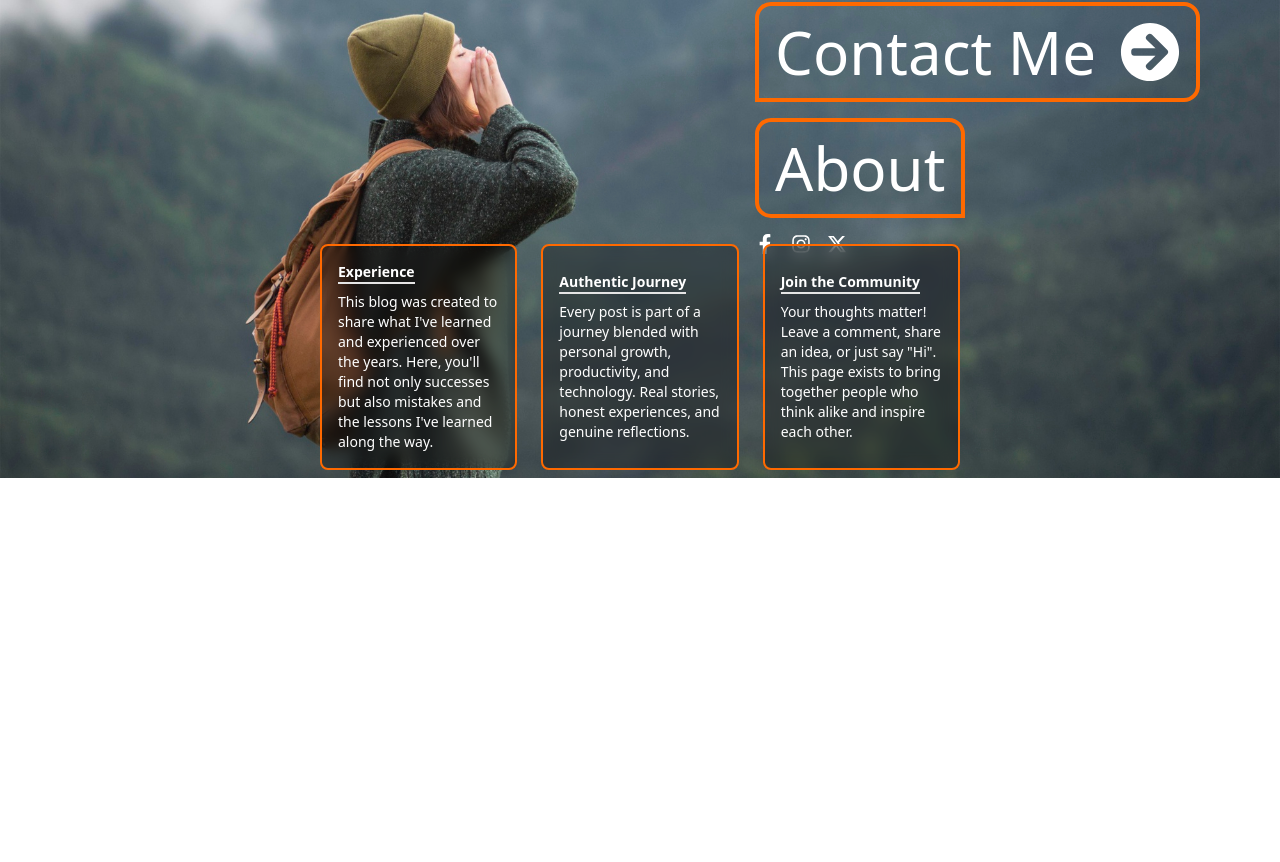
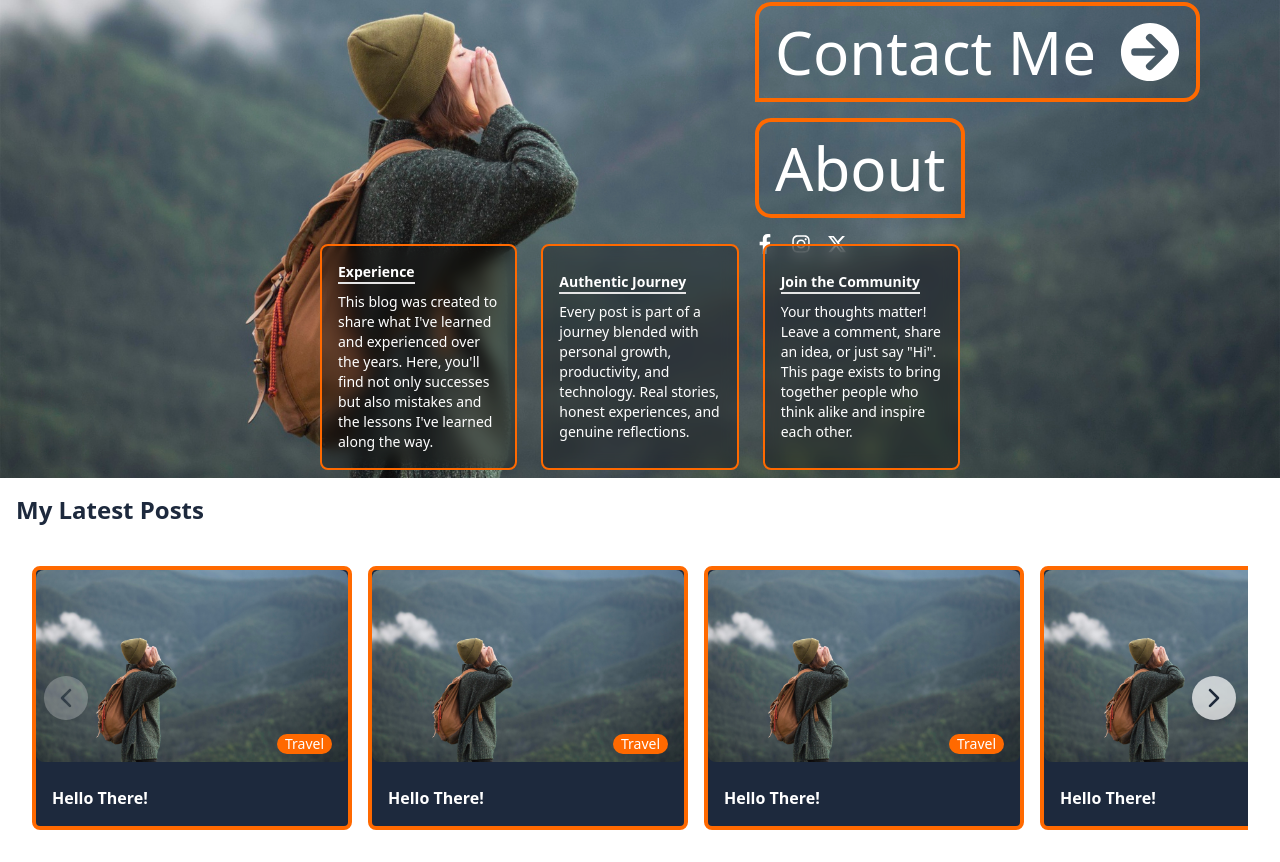
Before and after one commit to furkanarslan1/next-personal-blog, a Next.js app: page / in a window 1280 px wide. Shown: the part 222-1084 px from the top of the page. Before the commit the page ends 800 px from the top, so only its background shows below. Built offline with nearby package versions, Linux system fonts and the light colour scheme.

Commit message:
feat:add my_latest_posts

```diff
--- a/package.json
+++ b/package.json
@@ -22,6 +22,7 @@
     "react": "19.1.0",
     "react-dom": "19.1.0",
     "react-icons": "^5.5.0",
+    "swiper": "^12.0.2",
     "tailwind-merge": "^3.3.1"
   },
   "devDependencies": {
--- /dev/null
+++ b/src/app/(home)/components/Latest_posts.tsx
@@ -0,0 +1,61 @@
+import HorizontalSlider from "@/app/components/HorizontalSlider";
+import { HorizontalSliderItem } from "@/types/horizontalSlider_type";
+import React from "react";
+
+const slider_item: HorizontalSliderItem[] = [
+  {
+    title: "Hello There!",
+    image: "/personal-blog-hero.jpg",
+    description:
+      "   Lorem ipsum dolor sit amet consectetur adipisicing elit. Non laborum neque explicabo veritatis atque corporis porro sapiente at nam quam?",
+    category: "Travel",
+  },
+  {
+    title: "Hello There!",
+    image: "/personal-blog-hero.jpg",
+    description:
+      "   Lorem ipsum dolor sit amet consectetur adipisicing elit. Non laborum neque explicabo veritatis atque corporis porro sapiente at nam quam?",
+    category: "Travel",
+  },
+  {
+    title: "Hello There!",
+    image: "/personal-blog-hero.jpg",
+    description:
+      "   Lorem ipsum dolor sit amet consectetur adipisicing elit. Non laborum neque explicabo veritatis atque corporis porro sapiente at nam quam?",
+    category: "Travel",
+  },
+  {
+    title: "Hello There!",
+    image: "/personal-blog-hero.jpg",
+    description:
+      "   Lorem ipsum dolor sit amet consectetur adipisicing elit. Non laborum neque explicabo veritatis atque corporis porro sapiente at nam quam?",
+    category: "Travel",
+  },
+  {
+    title: "Hello There!",
+    image: "/personal-blog-hero.jpg",
+    description:
+      "   Lorem ipsum dolor sit amet consectetur adipisicing elit. Non laborum neque explicabo veritatis atque corporis porro sapiente at nam quam?",
+    category: "Travel",
+  },
+  {
+    title: "Hello There!",
+    image: "/personal-blog-hero.jpg",
+    description:
+      "   Lorem ipsum dolor sit amet consectetur adipisicing elit. Non laborum neque explicabo veritatis atque corporis porro sapiente at nam quam?",
+    category: "Travel",
+  },
+];
+
+export default function Latest_posts() {
+  return (
+    <div className="p-4 ">
+      <h5 className="text-2xl text-slate-800 font-extrabold mb-6">
+        My Latest Posts
+      </h5>
+      <div className="p-4">
+        <HorizontalSlider sliderItem={slider_item} />
+      </div>
+    </div>
+  );
+}
--- a/src/app/(home)/page.tsx
+++ b/src/app/(home)/page.tsx
@@ -1,11 +1,13 @@
 import Hero from "./components/Hero";
 import HeroInfo from "./components/HeroInfo";
+import Latest_posts from "./components/Latest_posts";
 
 export default function Home() {
   return (
     <div className="">
       <Hero />
       <HeroInfo />
+      <Latest_posts />
     </div>
   );
 }
--- /dev/null
+++ b/src/app/components/HorizontalSlider.tsx
@@ -0,0 +1,76 @@
+"use client";
+import React from "react";
+import { Swiper, SwiperSlide } from "swiper/react";
+import { Navigation } from "swiper/modules";
+import "swiper/css";
+import "swiper/css/navigation";
+import { HorizontalSliderProps } from "@/types/horizontalSlider_type";
+import Image from "next/image";
+import { IoIosArrowBack, IoIosArrowForward } from "react-icons/io";
+
+export default function HorizontalSlider({
+  sliderItem,
+}: HorizontalSliderProps) {
+  return (
+    <div className="relative">
+      {/* custom navigation menu for pc */}
+      {/* for left arrow */}
+      <div className="hidden md:flex absolute top-1/2 -translate-y-1/2 left-2 z-10">
+        <button className="swiper-button-prev bg-white/70 hober:bg-white p-2 rounded-full shadow-md transition">
+          <IoIosArrowBack className="w-5 h-5 text-gray-800" />
+        </button>
+      </div>
+      {/* for right arrow */}
+      <div className="hidden md:flex absolute top-1/2 -translate-y-1/2 right-2 z-10">
+        <button className="swiper-button-next bg-white/70 hover:bg-white p-2 rounded-full shadow-md transition">
+          <IoIosArrowForward className="w-5 h-5 text-gray-800" />
+        </button>
+      </div>
+
+      <Swiper
+        modules={[Navigation]}
+        navigation={{
+          nextEl: ".swiper-button-next", //to go forwad
+          prevEl: ".swiper-button-prev", //to come back
+        }}
+        spaceBetween={16} //for card spacing
+        slidesPerView={"auto"} //It allows multiple cards to be visible at the same time.
+        grabCursor={true} //for mouse effect
+        className="overflow-hidden"
+      >
+        {sliderItem?.map((slider, index) => (
+          <SwiperSlide
+            key={index}
+            className="!w-[240px] sm:!w-[280px] md:!w-[320px]" //I have to set the width; unless I set the width, you can’t see the other posts.
+          >
+            <div className="flex flex-col items-start justify-center gap-2 border-4 border-orange-500 rounded-md bg-slate-800 text-white ">
+              <div className="relative h-48 w-full  ">
+                <Image
+                  src={slider.image}
+                  alt={slider.title || "post image"}
+                  fill
+                  className="object-cover object-center rounded-md"
+                />
+                <span className="absolute bottom-2 right-4 bg-orange-500 text-white rounded-2xl text-sm px-2">
+                  {slider.category}
+                </span>
+              </div>
+              <div className="p-4 ">
+                <h3 className="font-bold ">
+                  {slider.title && slider.title.length > 20
+                    ? slider.title.slice(0, 20)
+                    : slider.title}
+                </h3>
+                {/* <p className="text-sm">
+                  {slider.description && slider.description.length > 40
+                    ? `${slider.description?.slice(0, 40)}...`
+                    : slider.description}
+                </p> */}
+              </div>
+            </div>
+          </SwiperSlide>
+        ))}
+      </Swiper>
+    </div>
+  );
+}
--- a/src/app/components/header/Header.tsx
+++ b/src/app/components/header/Header.tsx
@@ -48,10 +48,10 @@ export default function Header() {
 
       <section id="login" className="hidden md:block">
         <ul className="flex items-center gap-2">
-          <li className="border-r-3 pr-2">
+          <li className=" px-4 py-2 rounded-md bg-white/20  hover:bg-white hover:text-orange-500 transition-all duration-300 cursor-pointer">
             <Link href="sign-up">sign up</Link>
           </li>
-          <li>
+          <li className="px-4 py-2 bg-orange-500 rounded-md hover:bg-white/20 transition-all duration-300 cursor-pointer">
             <Link href="login">sign in</Link>
           </li>
         </ul>
--- /dev/null
+++ b/src/types/horizontalSlider_type.ts
@@ -0,0 +1,9 @@
+export interface HorizontalSliderItem {
+  title?: string;
+  image: string;
+  description?: string;
+  category?: string;
+}
+export interface HorizontalSliderProps {
+  sliderItem: HorizontalSliderItem[];
+}
```
Also changed, not shown: 1 other file (tests, documents, lock files or other folders).
